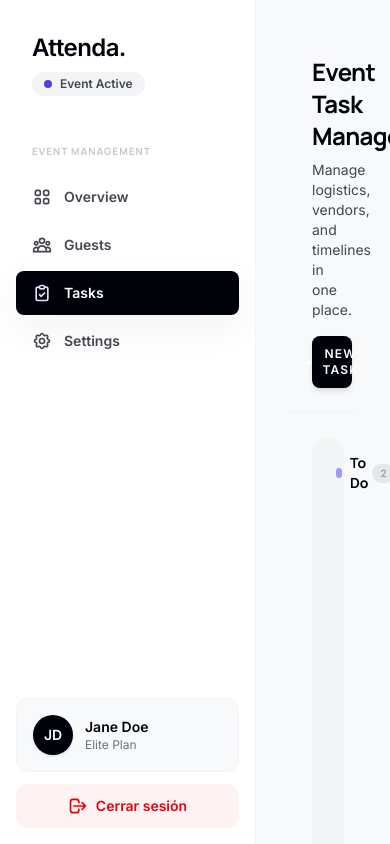
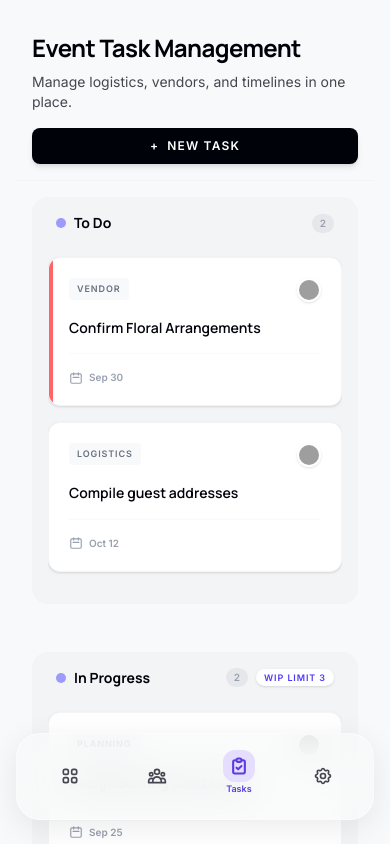
Before and after one commit to Adneil3004/attenda, a React (Vite) app in the folder frontend/: page /attenda/dashboard/tasks in a window 390 px wide. Built offline with nearby package versions, Linux system fonts and the light colour scheme; grey boxes are pictures that could not be loaded.

Commit message:
feat(mobile): implement true iPhone responsiveness with Bottom Navigation App Bar

```diff
--- a/frontend/src/components/dashboard/DashboardLayout.jsx
+++ b/frontend/src/components/dashboard/DashboardLayout.jsx
@@ -1,5 +1,6 @@
 import { Outlet } from 'react-router-dom';
 import Sidebar from './Sidebar';
+import MobileBottomNav from './MobileBottomNav';
 
 const DashboardLayout = () => {
   return (
@@ -8,11 +9,14 @@
       <Sidebar />
 
       {/* Main Content Area */}
-      <div className="flex-1 overflow-auto bg-[var(--color-surface)] relative">
-        <main className="p-8 md:p-12 w-full max-w-screen-2xl 3xl:max-w-[1800px] mx-auto h-full">
+      <div className="flex-1 overflow-auto bg-[var(--color-surface)] relative pb-24 lg:pb-0">
+        <main className="p-4 sm:p-6 md:p-12 w-full max-w-screen-2xl 3xl:max-w-[1800px] mx-auto h-full">
           <Outlet />
         </main>
       </div>
+
+      {/* Mobile Bottom Navigation (Hidden on Large Screens) */}
+      <MobileBottomNav />
     </div>
   );
 };
--- /dev/null
+++ b/frontend/src/components/dashboard/MobileBottomNav.jsx
@@ -0,0 +1,52 @@
+import { Link, useLocation } from 'react-router-dom';
+
+const MobileBottomNav = () => {
+  const location = useLocation();
+
+  const navItems = [
+    { name: 'Overview', path: '/dashboard', icon: 'M4 6a2 2 0 012-2h2a2 2 0 012 2v2a2 2 0 01-2 2H6a2 2 0 01-2-2V6zM14 6a2 2 0 012-2h2a2 2 0 012 2v2a2 2 0 01-2 2h-2a2 2 0 01-2-2V6zM4 16a2 2 0 012-2h2a2 2 0 012 2v2a2 2 0 01-2 2H6a2 2 0 01-2-2v-2zM14 16a2 2 0 012-2h2a2 2 0 012 2v2a2 2 0 01-2 2h-2a2 2 0 01-2-2v-2z' },
+    { name: 'Guests', path: '/dashboard/guests', icon: 'M17 20h5v-2a3 3 0 00-5.356-1.857M17 20H7m10 0v-2c0-.656-.126-1.283-.356-1.857M7 20H2v-2a3 3 0 015.356-1.857M7 20v-2c0-.656.126-1.283.356-1.857m0 0a5.002 5.002 0 019.288 0M15 7a3 3 0 11-6 0 3 3 0 016 0zm6 3a2 2 0 11-4 0 2 2 0 014 0zM7 10a2 2 0 11-4 0 2 2 0 014 0z' },
+    { name: 'Tasks', path: '/dashboard/tasks', icon: 'M9 5H7a2 2 0 00-2 2v12a2 2 0 002 2h10a2 2 0 002-2V7a2 2 0 00-2-2h-2M9 5a2 2 0 002 2h2a2 2 0 002-2M9 5a2 2 0 012-2h2a2 2 0 012 2m-6 9l2 2 4-4' },
+    { name: 'Settings', path: '/dashboard/settings', icon: 'M10.325 4.317c.426-1.756 2.924-1.756 3.35 0a1.724 1.724 0 002.573 1.066c1.543-.94 3.31.826 2.37 2.37a1.724 1.724 0 001.065 2.572c1.756.426 1.756 2.924 0 3.35a1.724 1.724 0 00-1.066 2.573c.94 1.543-.826 3.31-2.37 2.37a1.724 1.724 0 00-2.572 1.065c-.426 1.756-2.924 1.756-3.35 0a1.724 1.724 0 00-2.573-1.066c-1.543.94-3.31-.826-2.37-2.37a1.724 1.724 0 00-1.065-2.572c-1.756-.426-1.756-2.924 0-3.35a1.724 1.724 0 001.066-2.573c-.94-1.543.826-3.31 2.37-2.37.996.608 2.296.07 2.572-1.065z' }
+  ];
+
+  return (
+    <div className="fixed bottom-0 left-0 right-0 z-50 lg:hidden px-4 pb-6 pt-2 pointer-events-none">
+      <nav className="glass-panel rounded-3xl border border-white/40 shadow-[0_8px_32px_rgba(0,0,0,0.08)] px-6 py-3 flex justify-between items-center pointer-events-auto">
+        {navItems.map((item) => {
+          const isActive = location.pathname === item.path || (item.path !== '/dashboard' && location.pathname.startsWith(item.path));
+
+          return (
+            <Link
+              key={item.name}
+              to={item.path}
+              className={`flex flex-col items-center justify-center p-2 rounded-2xl transition-all ${
+                isActive
+                  ? 'text-[var(--color-secondary)] -translate-y-1'
+                  : 'text-[var(--color-on-surface-variant)] hover:text-[var(--color-primary)]'
+              }`}
+            >
+              <div className={`p-1.5 rounded-xl transition-all ${isActive ? 'bg-[var(--color-secondary-fixed)]' : 'bg-transparent'}`}>
+                <svg className="w-5 h-5 sm:w-6 sm:h-6" fill="none" viewBox="0 0 24 24" stroke="currentColor">
+                  {item.name === 'Settings' ? (
+                    <>
+                      <path strokeLinecap="round" strokeLinejoin="round" strokeWidth={isActive ? 2.5 : 2} d={item.icon} />
+                      <path strokeLinecap="round" strokeLinejoin="round" strokeWidth={isActive ? 2.5 : 2} d="M15 12a3 3 0 11-6 0 3 3 0 016 0z" />
+                    </>
+                  ) : (
+                    <path strokeLinecap="round" strokeLinejoin="round" strokeWidth={isActive ? 2.5 : 2} d={item.icon} />
+                  )}
+                </svg>
+              </div>
+              <span className={`text-[9px] sm:text-[10px] sm:mt-1 font-bold ${isActive ? 'opacity-100' : 'opacity-0 h-0'} transition-all`}>
+                {item.name}
+              </span>
+            </Link>
+          );
+        })}
+      </nav>
+    </div>
+  );
+};
+
+export default MobileBottomNav;
--- a/frontend/src/components/dashboard/Sidebar.jsx
+++ b/frontend/src/components/dashboard/Sidebar.jsx
@@ -11,7 +11,7 @@
   ];
 
   return (
-    <div className="w-64 h-screen bg-white border-r border-gray-100 flex flex-col pt-8">
+    <div className="w-64 h-screen bg-white border-r border-gray-100 hidden lg:flex flex-col pt-8">
       <div className="px-8 flex-shrink-0">
         {/* We use structural padding to give the impression of a border without a hard line */}
         <Link to="/" className="text-2xl font-bold tracking-tight text-[var(--color-primary)]">
--- a/frontend/src/pages/dashboard/Tasks.jsx
+++ b/frontend/src/pages/dashboard/Tasks.jsx
@@ -43,7 +43,7 @@
   return (
     <div
       ref={setNodeRef}
-      className="w-full lg:w-80 2xl:w-96 flex-shrink-0 flex flex-col bg-[#f3f4f5] rounded-2xl p-4 hide-scrollbar min-h-[150px] lg:h-full lg:overflow-hidden mb-6 lg:mb-0"
+      className="w-full lg:w-80 2xl:w-96 min-[1920px]:w-[26rem] flex-shrink-0 flex flex-col bg-[#f3f4f5] rounded-2xl p-4 hide-scrollbar min-h-[150px] lg:h-full lg:overflow-hidden mb-6 lg:mb-0"
     >
       <div className="flex items-center justify-between mb-4 px-2">
         <h3 className="font-bold text-sm text-[var(--color-primary)] flex items-center gap-2">
@@ -195,7 +195,7 @@
     <div className="flex flex-col h-full bg-[var(--color-surface)]">
 
       {/* Header */}
-      <header className="px-6 lg:px-10 py-6 lg:py-8 flex-shrink-0 flex flex-col sm:flex-row sm:items-end justify-between gap-4 border-b border-[var(--color-outline-variant)]/10">
+      <header className="px-4 sm:px-6 lg:px-10 py-4 sm:py-6 lg:py-8 flex-shrink-0 flex flex-col sm:flex-row sm:items-end justify-between gap-4 border-b border-[var(--color-outline-variant)]/10">
         <div>
           <h1 className="text-2xl lg:text-3xl font-bold text-[var(--color-primary)] font-headline tracking-tight">Event Task Management</h1>
           <p className="text-sm text-[var(--color-on-surface-variant)] mt-2">Manage logistics, vendors, and timelines in one place.</p>
@@ -206,7 +206,7 @@
       </header>
 
       {/* Kanban Board Container (Responsive scrolling on desktop, stacked on mobile) */}
-      <div className="flex-1 lg:overflow-x-auto lg:overflow-y-hidden p-6 lg:p-10">
+      <div className="flex-1 lg:overflow-x-auto lg:overflow-y-hidden p-4 sm:p-6 lg:p-10">
         <DndContext
           sensors={sensors}
           collisionDetection={closestCorners}
```
